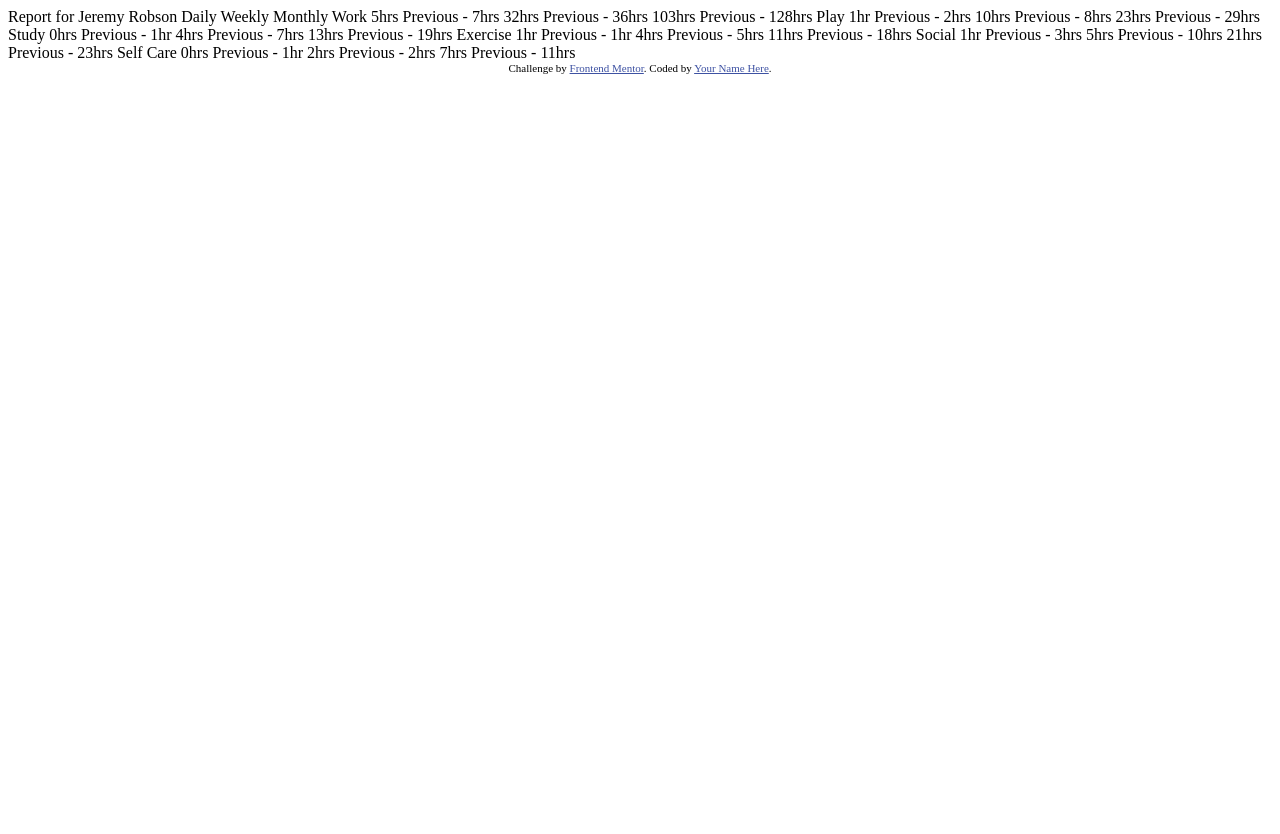
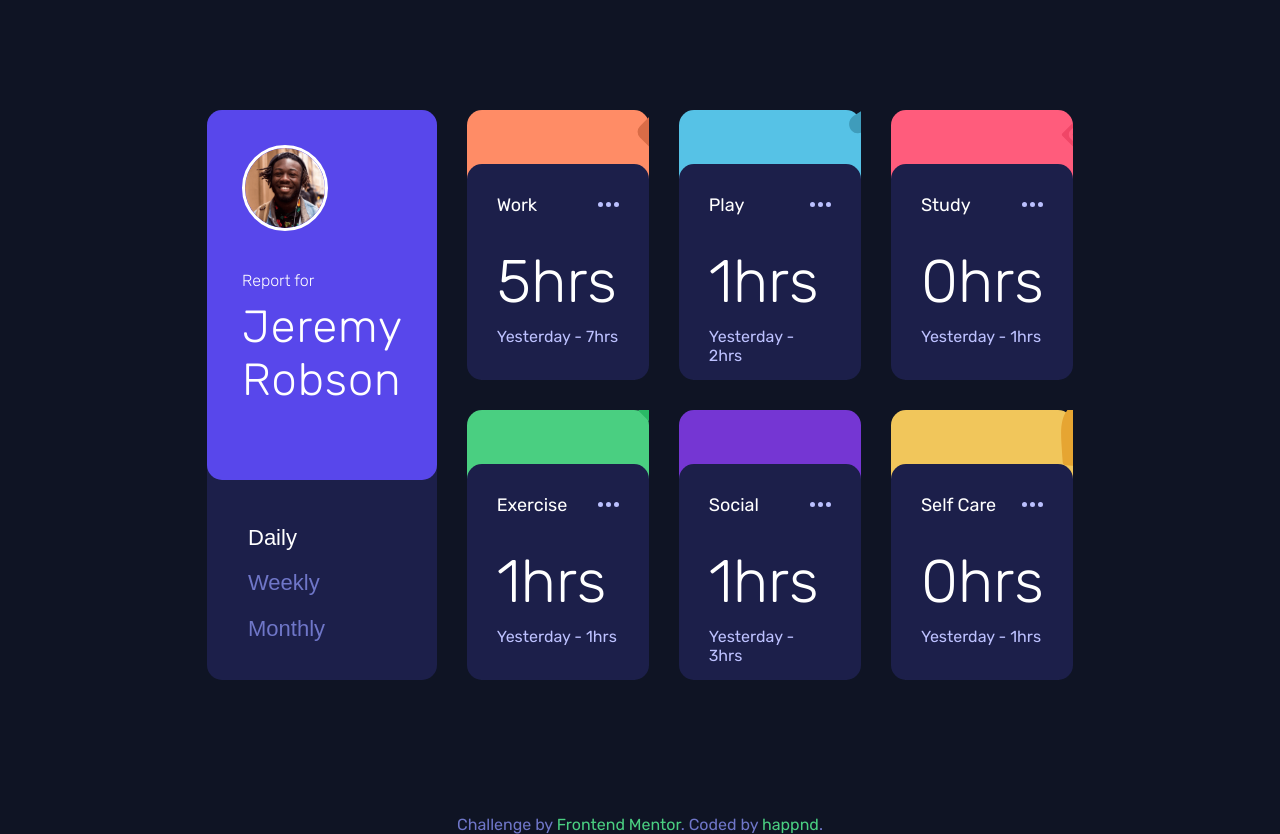
Before and after one commit to happnd/time-tracking-dashboard, a plain HTML site: page index.html in a window 1280 px wide. Before the commit the page ends 800 px from the top, so only its background shows below. Drawn offline with Linux system fonts and the light colour scheme.

Commit message:
html & css updates

```diff
--- a/index.html
+++ b/index.html
@@ -1,80 +1,107 @@
 <!DOCTYPE html>
 <html lang="en">
-<head>
-  <meta charset="UTF-8">
-  <meta name="viewport" content="width=device-width, initial-scale=1.0"> <!-- displays site properly based on user's device -->
+  <head>
+    <meta charset="UTF-8" />
+    <meta name="viewport" content="width=device-width, initial-scale=1.0" />
 
-  <link rel="icon" type="image/png" sizes="32x32" href="./images/favicon-32x32.png">
+    <link rel="icon" type="image/png" sizes="32x32" href="./images/favicon-32x32.png" />
+    <link rel="preconnect" href="https://fonts.googleapis.com" />
+    <link rel="preconnect" href="https://fonts.gstatic.com" crossorigin />
+    <link href="https://fonts.googleapis.com/css2?family=Rubik:wght@300;400;500&display=swap" rel="stylesheet" />
+    <link rel="stylesheet" href="styles.css" />
 
-  <title>Frontend Mentor | Time tracking dashboard</title>
+    <title>Frontend Mentor | Time tracking dashboard</title>
+  </head>
+  <body>
+    <main>
+      <div class="container">
+        <div class="menu">
+          <div class="menu__personals">
+            <img src="images/image-jeremy.png" alt="" />
+            Report for
+            <h1>Jeremy Robson</h1>
+          </div>
+          <div class="menu__nav">
+            <button id="dailyBtn">Daily</button>
+            <button id="weeklyBtn">Weekly</button>
+            <button id="monthlyBtn">Monthly</button>
+          </div>
+        </div>
 
-  <!-- Feel free to remove these styles or customise in your own stylesheet 👍 -->
-  <style>
-    .attribution { font-size: 11px; text-align: center; }
-    .attribution a { color: hsl(228, 45%, 44%); }
-  </style>
-</head>
-<body>
+        <div class="comp comp__work">
+          <div class="comp__icon"><img src="images/icon-work.svg" alt="" /></div>
+          <div class="comp__content">
+            <div class="comp__title">
+              <p>Work</p>
+              <img src="images/icon-ellipsis.svg" alt="" />
+            </div>
+            <div class="comp__score">5hrs</div>
+            <div class="comp__previous">Yesterday - 7hrs</div>
+          </div>
+        </div>
 
-  Report for
-  Jeremy Robson
+        <div class="comp comp__play">
+          <div class="comp__icon"><img src="images/icon-play.svg" alt="" /></div>
+          <div class="comp__content">
+            <div class="comp__title">
+              <p>Play</p>
+              <img src="images/icon-ellipsis.svg" alt="" />
+            </div>
+            <div class="comp__score">1hrs</div>
+            <div class="comp__previous">Yesterday - 2hrs</div>
+          </div>
+        </div>
 
-  Daily
-  Weekly
-  Monthly
+        <div class="comp comp__study">
+          <div class="comp__icon"><img src="images/icon-study.svg" alt="" /></div>
+          <div class="comp__content">
+            <div class="comp__title">
+              <p>Study</p>
+              <img src="images/icon-ellipsis.svg" alt="" />
+            </div>
+            <div class="comp__score">0hrs</div>
+            <div class="comp__previous">Yesterday - 1hrs</div>
+          </div>
+        </div>
 
-  Work
-  5hrs <!-- daily -->
-  Previous - 7hrs <!-- daily -->
-  32hrs <!-- weekly -->
-  Previous - 36hrs <!-- weekly -->
-  103hrs <!-- monthly -->
-  Previous - 128hrs <!-- monthly -->
+        <div class="comp comp__exercise">
+          <div class="comp__icon"><img src="images/icon-exercise.svg" alt="" /></div>
+          <div class="comp__content">
+            <div class="comp__title">
+              <p>Exercise</p>
+              <img src="images/icon-ellipsis.svg" alt="" />
+            </div>
+            <div class="comp__score">1hrs</div>
+            <div class="comp__previous">Yesterday - 1hrs</div>
+          </div>
+        </div>
 
-  Play
-  1hr <!-- daily -->
-  Previous - 2hrs <!-- daily -->
-  10hrs <!-- weekly -->
-  Previous - 8hrs <!-- weekly -->
-  23hrs <!-- monthly -->
-  Previous - 29hrs <!-- monthly -->
+        <div class="comp comp__social">
+          <div class="comp__icon"><img src="images/icon-social.svg" alt="" /></div>
+          <div class="comp__content">
+            <div class="comp__title">
+              <p>Social</p>
+              <img src="images/icon-ellipsis.svg" alt="" />
+            </div>
+            <div class="comp__score">1hrs</div>
+            <div class="comp__previous">Yesterday - 3hrs</div>
+          </div>
+        </div>
 
-  Study
-  0hrs <!-- daily -->
-  Previous - 1hr <!-- daily -->
-  4hrs <!-- weekly -->
-  Previous - 7hrs <!-- weekly -->
-  13hrs <!-- monthly -->
-  Previous - 19hrs <!-- monthly -->
+        <div class="comp comp__selfcare">
+          <div class="comp__icon"><img src="images/icon-self-care.svg" alt="" /></div>
+          <div class="comp__content">
+            <div class="comp__title">
+              <p>Self Care</p>
+              <img src="images/icon-ellipsis.svg" alt="" />
+            </div>
+            <div class="comp__score">0hrs</div>
+            <div class="comp__previous">Yesterday - 1hrs</div>
+          </div>
+        </div>
+      </div>
+    </main>
 
-  Exercise
-  1hr <!-- daily -->
-  Previous - 1hr <!-- daily -->
-  4hrs <!-- weekly -->
-  Previous - 5hrs <!-- weekly -->
-  11hrs <!-- monthly -->
-  Previous - 18hrs <!-- monthly -->
-
-  Social
-  1hr <!-- daily -->
-  Previous - 3hrs <!-- daily -->
-  5hrs <!-- weekly -->
-  Previous - 10hrs <!-- weekly -->
-  21hrs <!-- monthly -->
-  Previous - 23hrs <!-- monthly -->
-
-  Self Care
-  0hrs <!-- daily -->
-  Previous - 1hr <!-- daily -->
-  2hrs <!-- weekly -->
-  Previous - 2hrs <!-- weekly -->
-  7hrs <!-- monthly -->
-  Previous - 11hrs <!-- monthly -->
-
-
-  <div class="attribution">
-    Challenge by <a href="https://www.frontendmentor.io?ref=challenge" target="_blank">Frontend Mentor</a>.
-    Coded by <a href="#">Your Name Here</a>.
-  </div>
-</body>
+    <footer>Challenge by <a href="https://www.frontendmentor.io?ref=challenge" target="_blank">Frontend Mentor</a>. Coded by <a href="#">happnd</a>.</footer>
+  </body>
 </html>
--- /dev/null
+++ b/styles.css
@@ -0,0 +1,198 @@
+:root {
+  --blue: hsl(246, 80%, 60%);
+  --lightorange: hsl(15, 100%, 70%);
+  --softblue: hsl(195, 74%, 62%);
+  --lightred: hsl(348, 100%, 68%);
+  --limegreen: hsl(145, 58%, 55%);
+  --violet: hsl(264, 64%, 52%);
+  --softorange: hsl(43, 84%, 65%);
+  --verydarkblue: hsl(226, 43%, 10%);
+  --darkblue: hsl(235, 46%, 20%);
+  --desaturatedblue: hsl(235, 45%, 61%);
+  --paleblue: hsl(236, 100%, 87%);
+}
+
+html {
+  height: 99%;
+}
+
+body {
+  height: 100%;
+  background-color: var(--verydarkblue);
+  display: flex;
+  flex-direction: column;
+  justify-content: center;
+  align-items: center;
+  font-family: "Rubik", sans-serif;
+}
+
+.container {
+  width: 70vw;
+  height: 600px;
+  display: grid;
+  grid-template-columns: 1fr 1fr 1fr 1fr;
+  grid-template-rows: 1fr 1fr;
+}
+
+.menu {
+  background-color: var(--darkblue);
+  box-sizing: border-box;
+  grid-area: 1 / 1 / 3 / 2;
+  margin: 15px;
+  border-radius: 15px;
+}
+
+.menu__personals {
+  box-sizing: border-box;
+  background-color: var(--blue);
+  width: 100%;
+  height: 65%;
+  border-radius: 15px;
+  color: white;
+  font-weight: 300;
+  padding: 35px;
+}
+
+.menu__personals img {
+  width: 80px;
+  border: 3px solid white;
+  border-radius: 50px;
+  display: block;
+  margin-bottom: 40px;
+}
+
+.menu__personals h1 {
+  font-size: 45px;
+  font-weight: 300;
+  letter-spacing: 1px;
+  margin-top: 10px;
+}
+
+.menu__nav {
+  padding: 35px;
+  display: flex;
+  flex-direction: column;
+  justify-content: space-around;
+  align-items: flex-start;
+  height: 24%;
+}
+
+button {
+  display: block;
+  font-size: 22px;
+  color: var(--desaturatedblue);
+  background: none;
+  border: none;
+  cursor: pointer;
+  transition: color 0.3s;
+}
+
+button:hover {
+  color: white;
+}
+
+#dailyBtn {
+  color: white;
+}
+
+.comp__content {
+  box-sizing: border-box;
+  height: 80%;
+  position: absolute;
+  bottom: 0px;
+  background-color: var(--darkblue);
+  border-radius: 15px;
+  color: white;
+  padding: 30px;
+  width: 100%;
+  transition: background-color 0.5s;
+}
+
+.comp__content:hover {
+  background-color: hsl(235, 46%, 35%);
+  cursor: pointer;
+}
+
+.comp__title p {
+  font-size: 18px;
+  margin: 0px;
+}
+
+.comp__title img {
+  transition: filter 0.3s;
+}
+
+.comp__title img:hover {
+  cursor: pointer;
+  filter: brightness(1.5);
+}
+
+.comp {
+  margin: 15px;
+  border-radius: 15px 15px 20px 20px;
+  position: relative;
+}
+
+.comp__work {
+  background-color: var(--lightorange);
+}
+
+.comp__play {
+  background-color: var(--softblue);
+}
+
+.comp__study {
+  background-color: var(--lightred);
+}
+
+.comp__exercise {
+  background-color: var(--limegreen);
+}
+
+.comp__social {
+  background-color: var(--violet);
+}
+
+.comp__selfcare {
+  background-color: var(--softorange);
+}
+
+.comp__icon img {
+  position: relative;
+  right: -170px;
+  top: -10px;
+}
+
+.comp__title {
+  display: flex;
+  justify-content: space-between;
+  align-items: center;
+  margin-bottom: 30px;
+}
+
+.comp__score {
+  font-size: 60px;
+  font-weight: 300;
+  margin-bottom: 10px;
+}
+
+.comp__previous {
+  color: var(--paleblue);
+}
+
+.comp__icon {
+  overflow: hidden;
+}
+
+footer {
+  width: 100%;
+  text-align: center;
+  position: relative;
+  top: 120px;
+  color: var(--desaturatedblue);
+}
+
+footer a {
+  text-decoration: none;
+  color: var(--limegreen);
+}
```
Also changed, not shown: app.js (added, +59 -0 lines).
